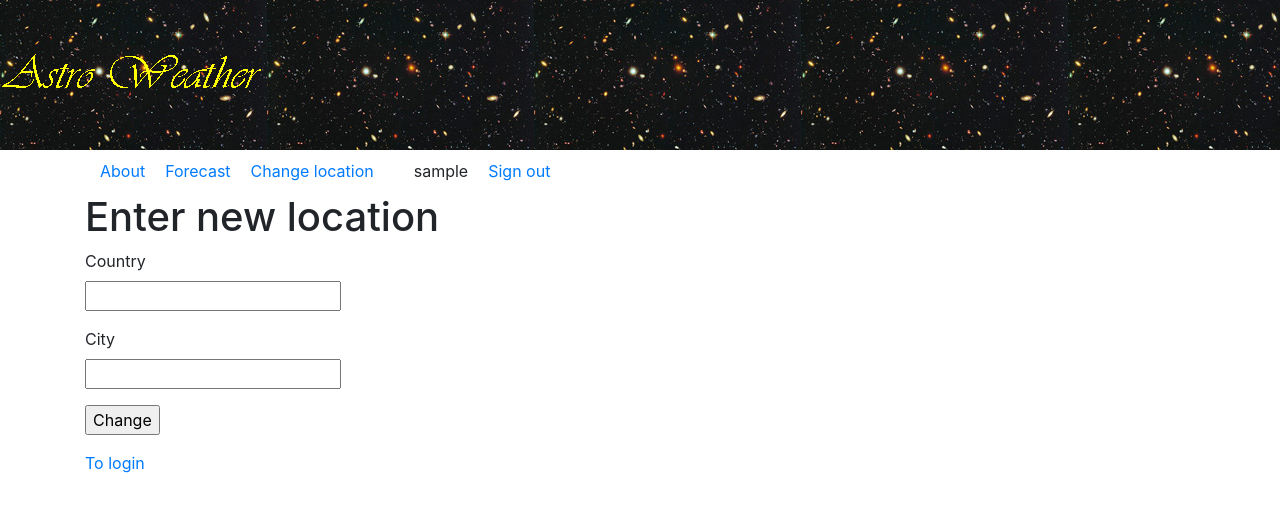
After one commit to NikolayMorgunov/AstroWeather, a Flask app: page /change_location in a window 1280 px wide. The commit adds this page. Shown: the top 512 px of the page. Run offline with Flask 2, Linux system fonts and the light colour scheme; the visitor is signed in with stand-in values (Sample User, id 1); some libraries are stand-ins or nearby versions.

Commit message:
All without forecast

```diff
--- a/main.py
+++ b/main.py
@@ -8,9 +8,6 @@ from flask import session
 from auth_check import *
 from users_db import *
 from geocoding import *
-
-app = Flask(__name__)
-app.config['SECRET_KEY'] = 'twit_twit'
 
 app = Flask(__name__)
 app.config['SECRET_KEY'] = 'i_love_astronomy'
@@ -33,11 +30,17 @@ class RegisterForm(FlaskForm):
     submit = SubmitField('Sign up')
 
 
+class ChangeLocation(FlaskForm):
+    country = StringField('Country', validators=[DataRequired()])
+    city = StringField('City', validators=[DataRequired()])
+    submit = SubmitField('Change')
+
+
 @app.route('/', methods=['GET', 'POST'])
 @app.route('/login', methods=['GET', 'POST'])
 def login():
     if 'username' in session:
-        return redirect('/main_page')
+        return redirect('/forecast')
     form = LoginForm()
     username = form.data['username']
     password = form.data['password']
@@ -45,11 +48,17 @@ def login():
     if form.validate_on_submit():
         if auth_check(username, password):
             session['username'] = username
-            return redirect('/main_page')
+            return redirect('/forecast')
         else:
             normal_auth = False
     return render_template('login.html', title='Login', form=form, normal_auth=normal_auth,
                            loginned='username' in session)
+
+
+@app.route('/log_out', methods=['GET', 'POST'])
+def logout():
+    session.pop('username', 0)
+    return redirect('/login')
 
 
 @app.route('/register', methods=['GET', 'POST'])
@@ -82,9 +91,55 @@ def register():
                            loginned='username' in session)
 
 
+@app.route('/success_register', methods=['GET', 'POST'])
+def success_register():
+    if 'username' in session:
+        return render_template('success_register.html', title='Register success', loginned='username' in session,
+                               username=session['username'])
+    else:
+        return render_template('success_register.html', title='Register success', loginned='username' in session)
+
+
 @app.route('/about', methods=['GET', 'POST'])
 def about():
-    return render_template('about.html', title='About', loginned='username' in session)
+    if 'username' in session:
+        return render_template('about.html', title='About', loginned='username' in session,
+                               username=session['username'])
+    else:
+        return render_template('about.html', title='About', loginned='username' in session)
+
+
+@app.route('/change_location', methods=['GET', 'POST'])
+def change_location():
+    form = ChangeLocation()
+    location_exists = True
+    country = form.data['country']
+    city = form.data['city']
+    if form.validate_on_submit():
+        if not exist(country, city):
+            location_exists = False
+        else:
+            coords_of_city = coords(country, city)
+            longitude = coords_of_city[0]
+            latitude = coords_of_city[1]
+            user = User.get(User.username == session['username'])
+            user.longitude = longitude
+            user.latitude = latitude
+            user.save()
+            return redirect("/success_change")
+    return render_template('change_location.html', title='Change location', form=form,
+                           location_not_exist=not location_exists,
+                           loginned='username' in session, username=session['username'])
+
+
+@app.route('/success_change', methods=['GET', 'POST'])
+def success_change():
+    if 'username' in session:
+        return render_template('success_change.html', title='Change success', loginned='username' in session,
+                               username=session['username'])
+    else:
+        return render_template('success_change.html', title='Change success', loginned='username' in session)
+
 
 if __name__ == '__main__':
     app.run(port=8080, host='127.0.0.1')
--- a/templates/base.html
+++ b/templates/base.html
@@ -39,6 +39,13 @@
         <td>
             <a href="/change_location">Change location</a>
         </td>
+        <td>                  </td>
+        <td>
+            {{ username }}
+        </td>
+        <td>
+            <a href="/log_out">Sign out</a>
+        </td>
         {% endif %}
     </tr>
 </table>
--- /dev/null
+++ b/templates/change_location.html
@@ -0,0 +1,35 @@
+{% extends "base.html" %}
+
+{% block content %}
+<h1>Enter new location</h1>
+<form action="" method="post" novalidate>
+    {{ form.hidden_tag() }}
+    {% if location_not_exist %}
+    <div class="alert alert-danger" role="alert">
+        Cannot find your locality
+    </div>
+    {%endif%}
+    <p>
+        {{ form.country.label }}<br>
+        {{ form.country }}<br>
+        {% for error in form.country.errors %}
+    <div class="alert alert-danger" role="alert">
+        {{ error }}
+    </div>
+    {% endfor %}
+    </p>
+
+    <p>
+        {{ form.city.label }}<br>
+        {{ form.city}}<br>
+        {% for error in form.city.errors %}
+    <div class="alert alert-danger" role="alert">
+        {{ error }}
+    </div>
+    {% endfor %}
+    </p>
+
+    <p>{{ form.submit() }}</p>
+    <a href="/login">To login</a>
+</form>
+{% endblock %}
```
Also changed, not shown: templates/success_change.html (added, +7 -0 lines), templates/success_register.html (added, +7 -0 lines).
